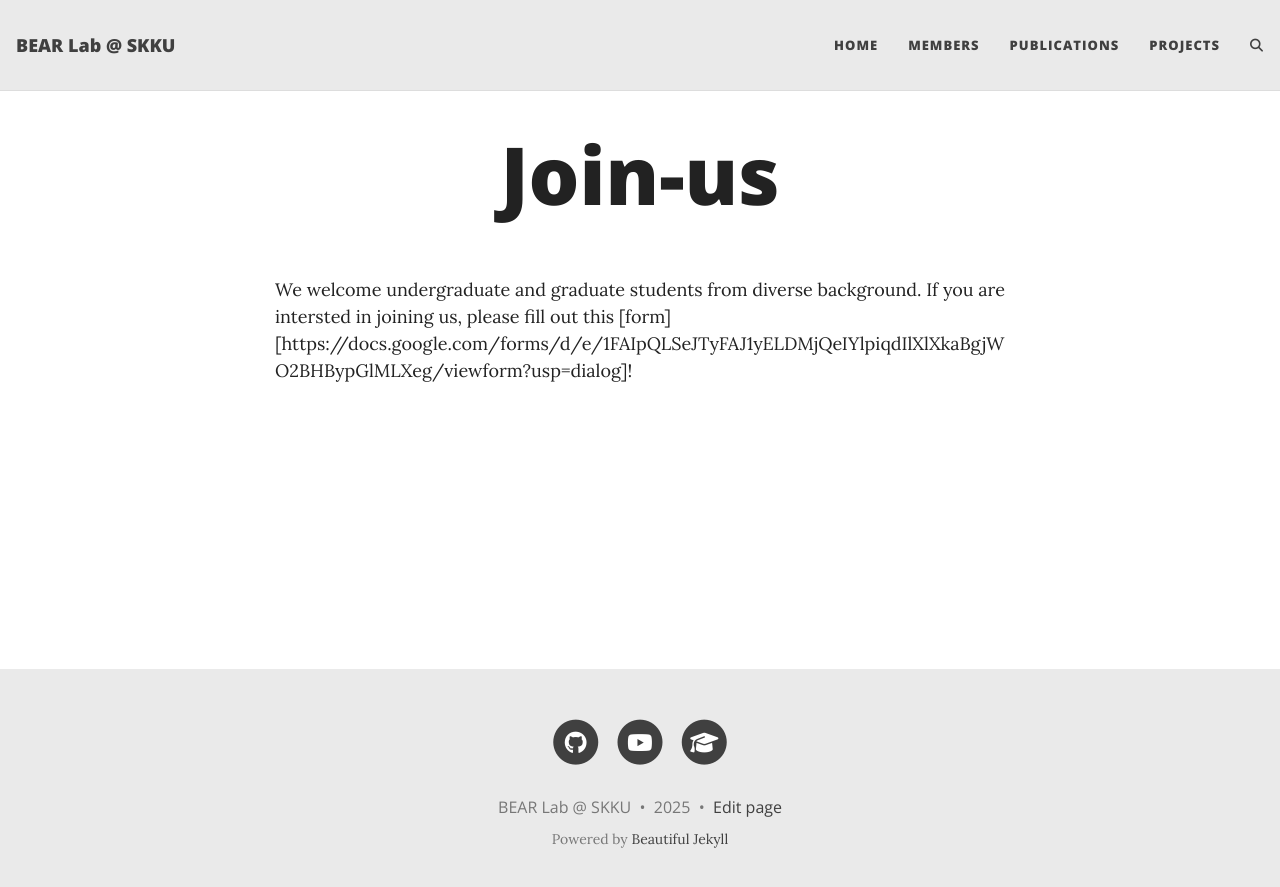
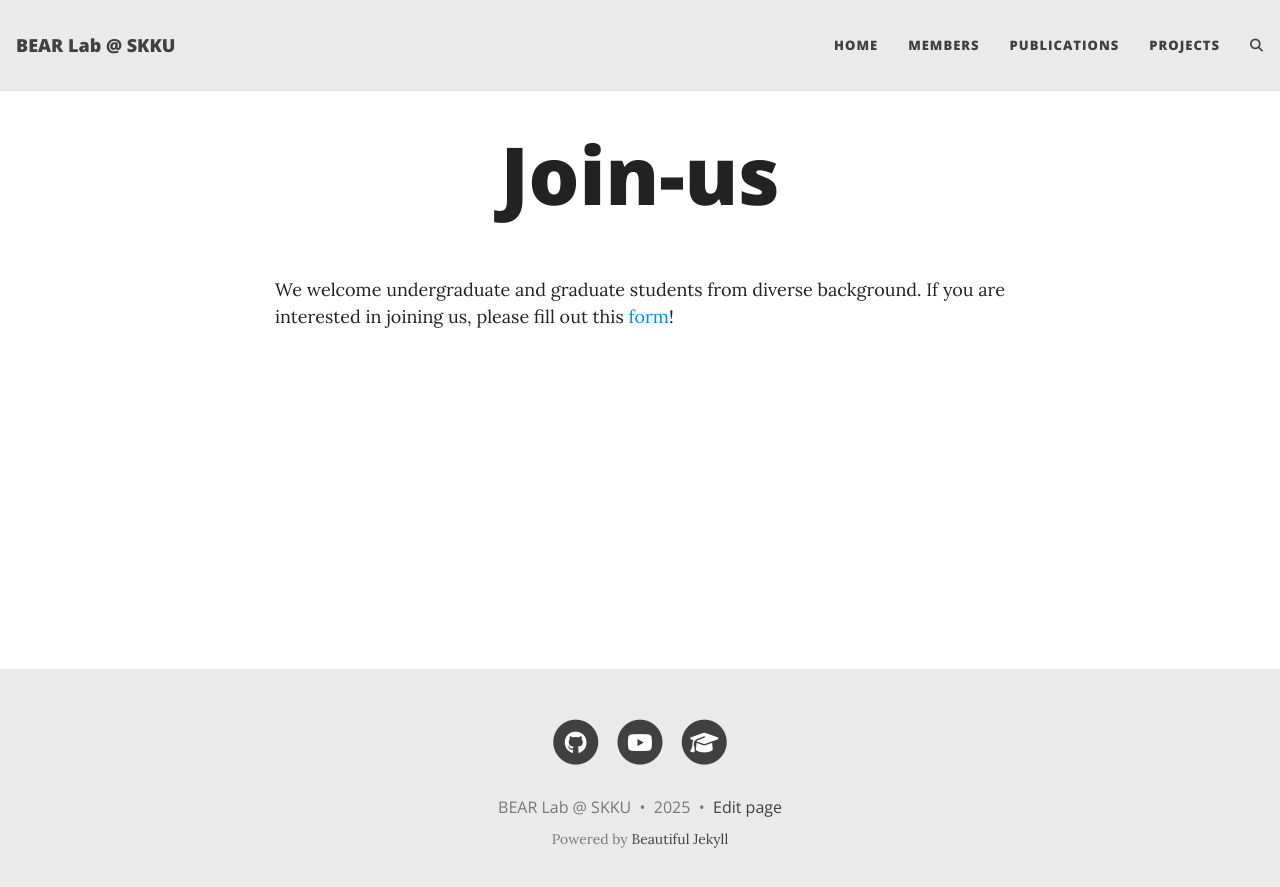
Before and after one commit to bear-research-lab/bear-research-lab.github.io, a Jekyll site: the page built from _pages/join-us.md, in a window 1280 px wide. Shown: the top 887 px of the page. Built offline with Jekyll 4.4.1, drawn with Linux system fonts in a browser that asks for light colours; comment, search, counter and statistics services are not loaded.

Commit message:
edit minor mistakes

```diff
--- a/_pages/join-us.md
+++ b/_pages/join-us.md
@@ -4,4 +4,4 @@ title: Join-us
 permalink: /join-us/
 ---
 
-We welcome undergraduate and graduate students from diverse background. If you are intersted in joining us, please fill out this [form][https://docs.google.com/forms/d/e/1FAIpQLSeJTyFAJ1yELDMjQeIYlpiqdIlXlXkaBgjWO2BHBypGlMLXeg/viewform?usp=dialog]!
+We welcome undergraduate and graduate students from diverse background. If you are interested in joining us, please fill out this [form](https://docs.google.com/forms/d/e/1FAIpQLSeJTyFAJ1yELDMjQeIYlpiqdIlXlXkaBgjWO2BHBypGlMLXeg/viewform?usp=dialog)!
```
Also changed, not shown: index.md (+3 -1 lines).
